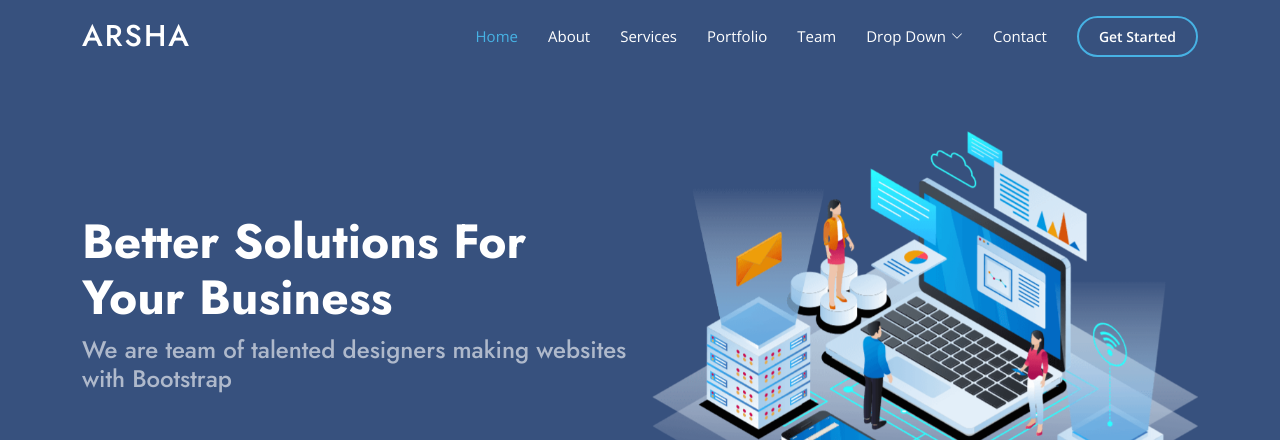
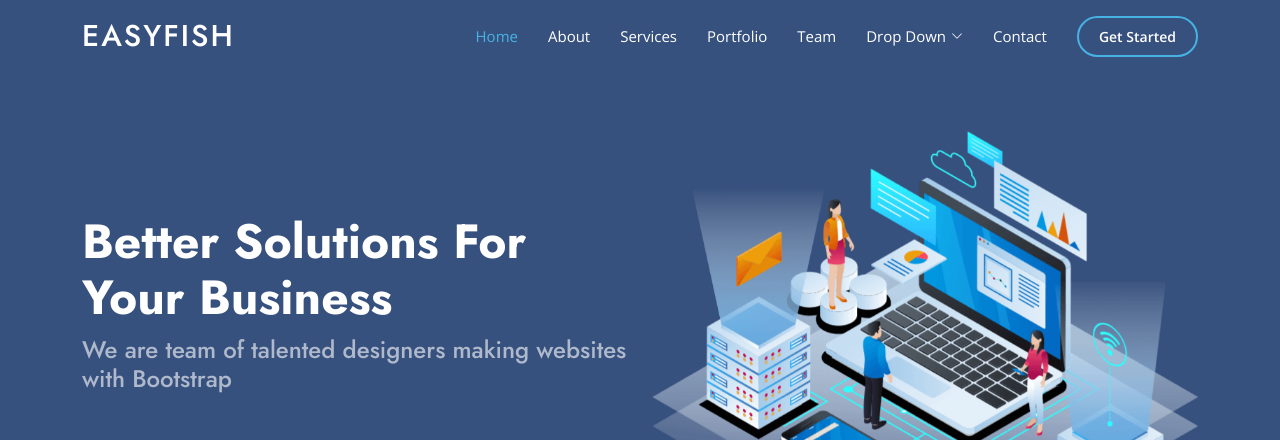
Before and after one commit to emersonjds/easyfish-landing, a plain HTML site: page index.html in a window 1280 px wide. Shown: the top 440 px of the page. Drawn offline with nearby package versions, Linux system fonts and the light colour scheme.

Commit message:
adjust name of page

```diff
--- a/index.html
+++ b/index.html
@@ -45,7 +45,7 @@
   <header id="header" class="fixed-top ">
     <div class="container d-flex align-items-center">
 
-      <h1 class="logo me-auto"><a href="index.html">Arsha</a></h1>
+      <h1 class="logo me-auto"><a href="index.html">EASYFISH</a></h1>
       <!-- Uncomment below if you prefer to use an image logo -->
       <!-- <a href="index.html" class="logo me-auto"><img src="assets/img/logo.png" alt="" class="img-fluid"></a>-->
 
```
